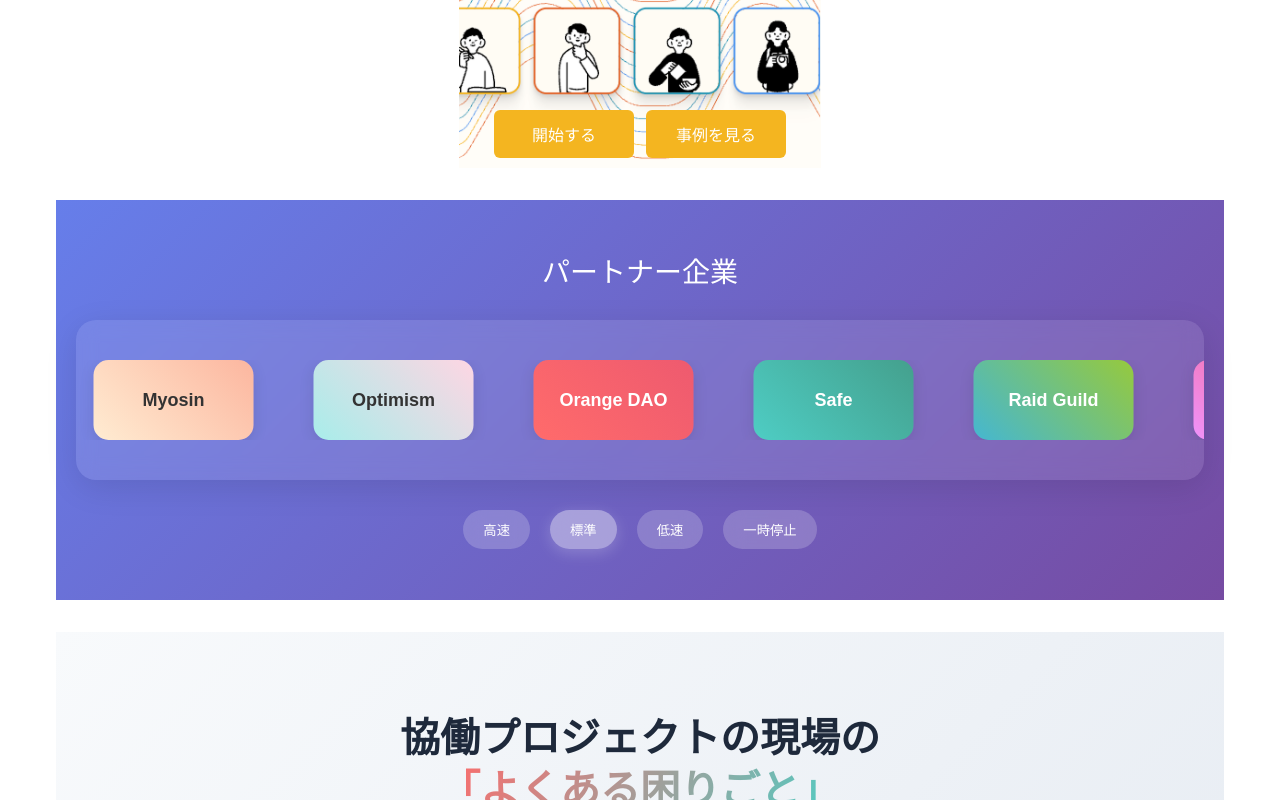
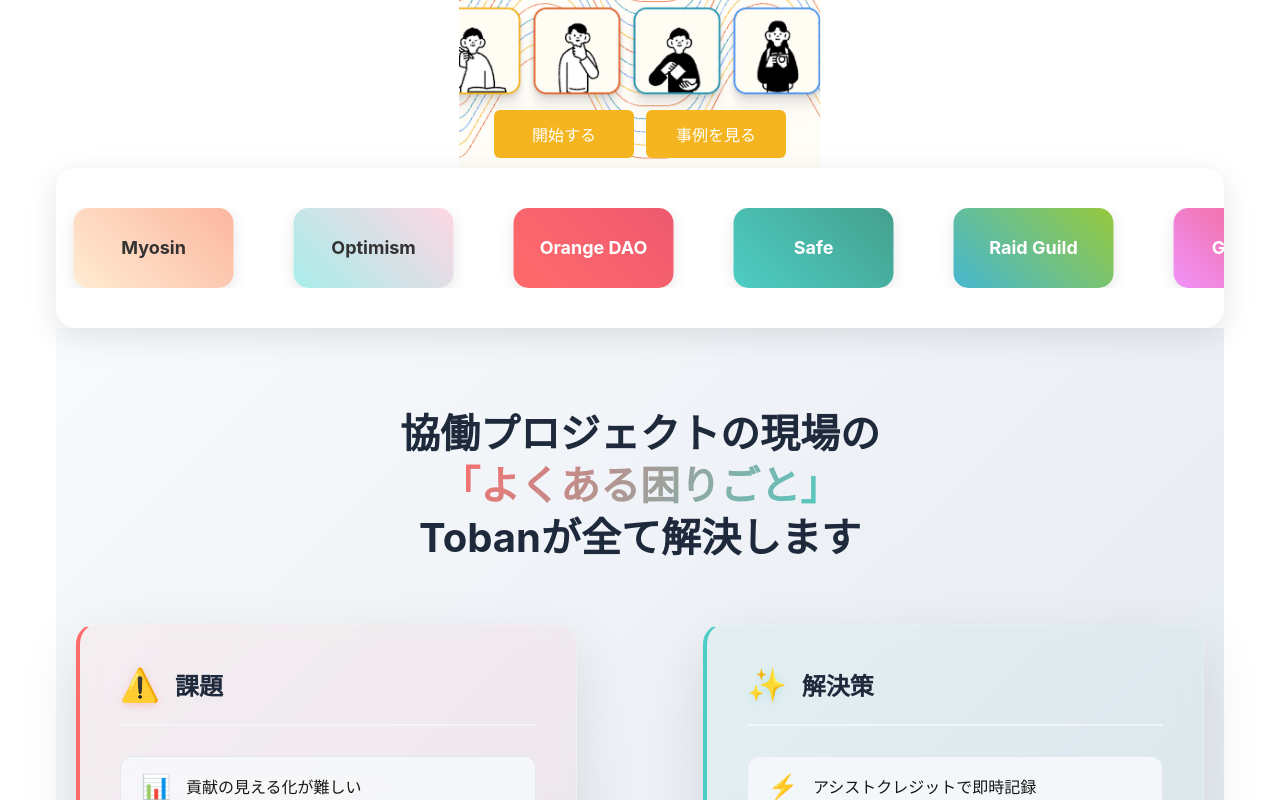
Before and after one commit to hackdays-io/toban-lp, a Next.js app: page / in a window 1280 px wide. Shown: the part 472-1272 px from the top of the page. Built offline with nearby package versions, Linux system fonts and the light colour scheme.

Commit message:
modify InfiniteLoop

```diff
--- a/src/components/organisms/InfiniteLoop.tsx
+++ b/src/components/organisms/InfiniteLoop.tsx
@@ -33,9 +33,7 @@
   `.trim();
 
   return (
-    <div className="infinite-loop-wrapper">
-      <div className="infinite-loop-title">パートナー企業</div>
-
+    <div >
       <div
         className={containerClasses}
         onMouseEnter={() => setIsHovered(true)}
@@ -61,33 +59,6 @@
             ))}
           </div>
         </div>
-      </div>
-
-      <div className="controls">
-        <button
-          className={`speed-control ${currentSpeed === 6 ? 'active' : ''}`}
-          onClick={() => handleSpeedChange(6)}
-        >
-          高速
-        </button>
-        <button
-          className={`speed-control ${currentSpeed === 12 ? 'active' : ''}`}
-          onClick={() => handleSpeedChange(12)}
-        >
-          標準
-        </button>
-        <button
-          className={`speed-control ${currentSpeed === 18 ? 'active' : ''}`}
-          onClick={() => handleSpeedChange(18)}
-        >
-          低速
-        </button>
-        <button
-          className={`speed-control ${isPaused ? 'active' : ''}`}
-          onClick={togglePause}
-        >
-          {isPaused ? '再生' : '一時停止'}
-        </button>
       </div>
 
       <style jsx>{`
--- a/src/themes/styles/globals.css
+++ b/src/themes/styles/globals.css
@@ -693,7 +693,7 @@
 .main {
   display: flex;
   flex-direction: column;
-  gap: 32px;
+  /* gap: 32px; */
   grid-row-start: 2;
   width: 100%;
   max-width: 1200px;
```
